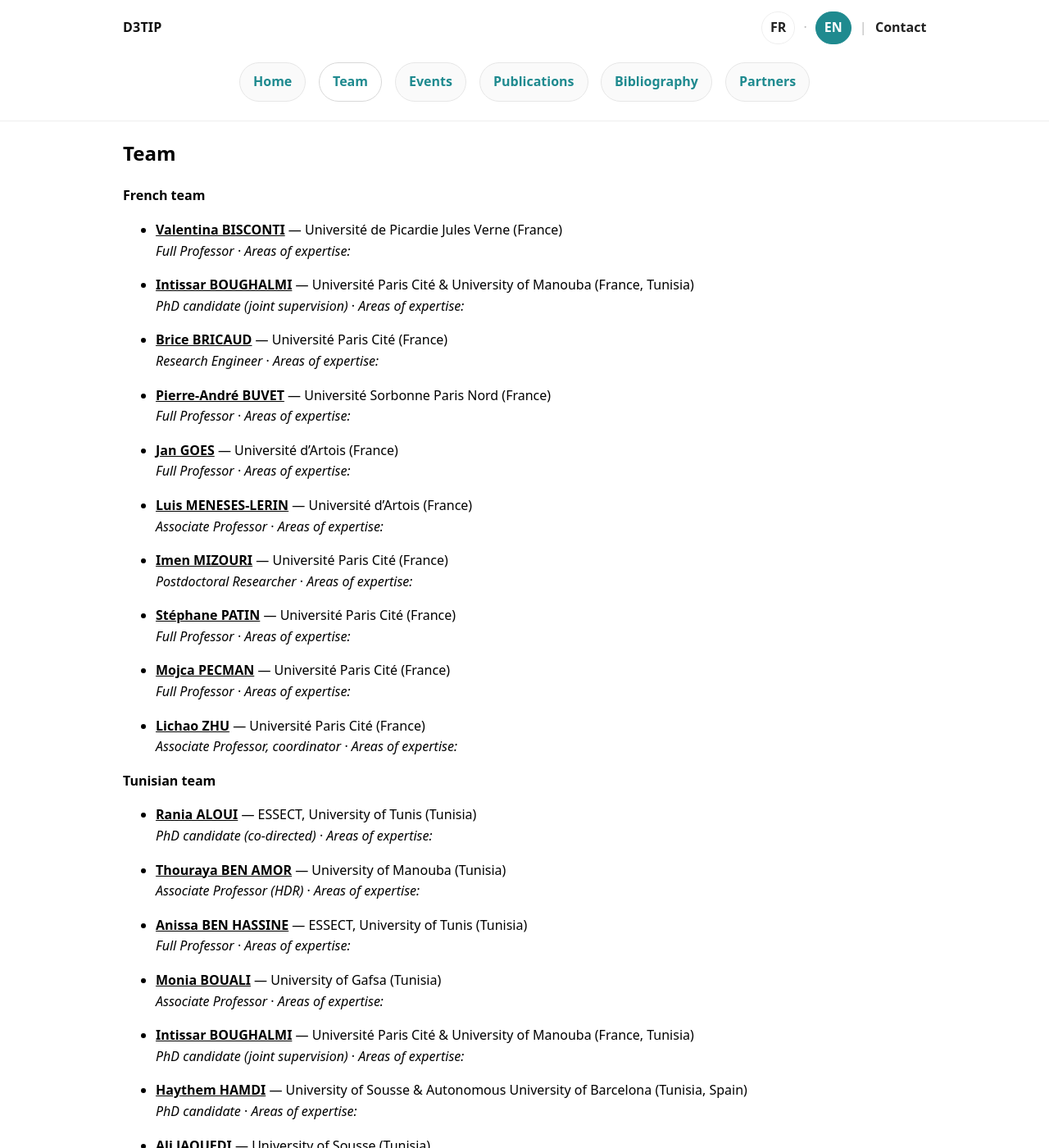
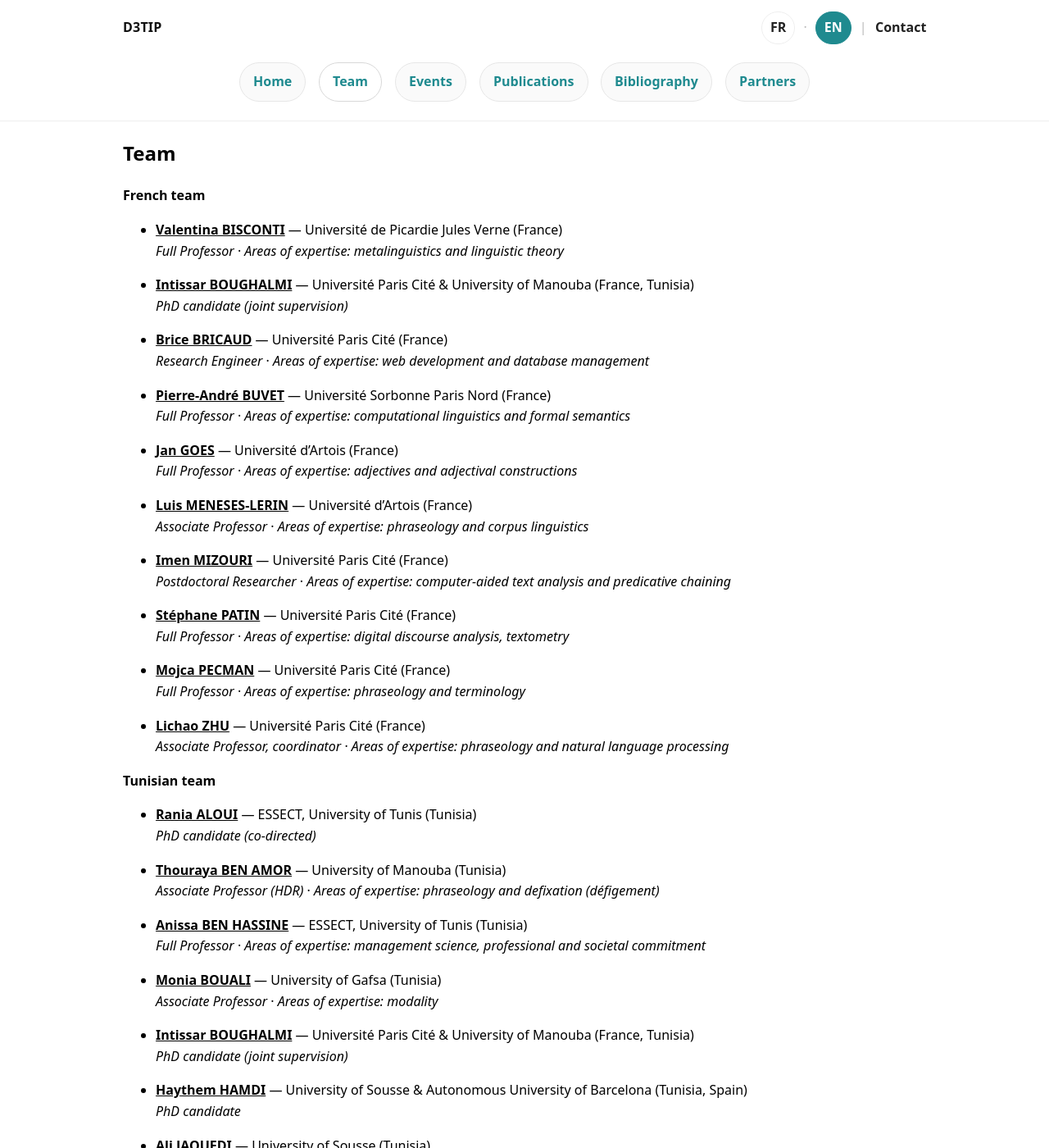
Before and after one commit to d3tip-phc-utique/d3tip-phc-utique.github.io, a Jekyll site: the page built from en/team.md, in a window 1280 px wide and 1400 px high. Shown: the whole window at 82% size. Built offline with Jekyll 4.4.1, drawn with Linux system fonts in a browser that asks for light colours; some of the changed text lies outside the part shown.

Commit message:
Update team.md

```diff
--- a/en/team.md
+++ b/en/team.md
@@ -7,79 +7,81 @@ key: team
 permalink: /en/team/
 ---
 **French team**
+
 - **[Valentina BISCONTI](https://cercll.u-picardie.fr/valentina-bisconti)** — Université de Picardie Jules Verne (France)
-  *Full Professor* · *Areas of expertise:*
+  *Full Professor* · *Areas of expertise: metalinguistics and linguistic theory*
 
 - **[Intissar BOUGHALMI](URL_PERSO)** — Université Paris Cité & University of Manouba (France, Tunisia)
-  *PhD candidate (joint supervision)* · *Areas of expertise:*
+  *PhD candidate (joint supervision)*
 
 - **[Brice BRICAUD](URL_PERSO)** — Université Paris Cité (France)
-  *Research Engineer* · *Areas of expertise:*
+  *Research Engineer* · *Areas of expertise: web development and database management*
 
 - **[Pierre-André BUVET](URL_PERSO)** — Université Sorbonne Paris Nord (France)
-  *Full Professor* · *Areas of expertise:*
+  *Full Professor* · *Areas of expertise: computational linguistics and formal semantics*
 
 - **[Jan GOES](URL_PERSO)** — Université d'Artois (France)
-  *Full Professor* · *Areas of expertise:*
+  *Full Professor* · *Areas of expertise: adjectives and adjectival constructions*
 
 - **[Luis MENESES-LERIN](URL_PERSO)** — Université d'Artois (France)
-  *Associate Professor* · *Areas of expertise:*
+  *Associate Professor* · *Areas of expertise: phraseology and corpus linguistics*
 
 - **[Imen MIZOURI](URL_PERSO)** — Université Paris Cité (France)
-  *Postdoctoral Researcher* · *Areas of expertise:*
+  *Postdoctoral Researcher* · *Areas of expertise: computer-aided text analysis and predicative chaining*
 
 - **[Stéphane PATIN](URL_PERSO)** — Université Paris Cité (France)
-  *Full Professor* · *Areas of expertise:*
+  *Full Professor* · *Areas of expertise: digital discourse analysis, textometry*
 
 - **[Mojca PECMAN](URL_PERSO)** — Université Paris Cité (France)
-  *Full Professor* · *Areas of expertise:*
+  *Full Professor* · *Areas of expertise: phraseology and terminology*
 
 - **[Lichao ZHU](https://zhulichao.fr)** — Université Paris Cité (France)
-  *Associate Professor, coordinator* · *Areas of expertise:*
+  *Associate Professor, coordinator* · *Areas of expertise: phraseology and natural language processing*
 
 
 **Tunisian team**
+
 - **[Rania ALOUI](URL_PERSO)** — ESSECT, University of Tunis (Tunisia)
-  *PhD candidate (co-directed)* · *Areas of expertise:*
+  *PhD candidate (co-directed)*
 
 - **[Thouraya BEN AMOR](URL_PERSO)** — University of Manouba (Tunisia)
-  *Associate Professor (HDR)* · *Areas of expertise:*
+  *Associate Professor (HDR)* · *Areas of expertise: phraseology and defixation (défigement)*
 
 - **[Anissa BEN HASSINE](URL_PERSO)** — ESSECT, University of Tunis (Tunisia)
-  *Full Professor* · *Areas of expertise:*
+  *Full Professor* · *Areas of expertise: management science, professional and societal commitment*
 
 - **[Monia BOUALI](URL_PERSO)** — University of Gafsa (Tunisia)
-  *Associate Professor* · *Areas of expertise:*
+  *Associate Professor* · *Areas of expertise: modality*
 
 - **[Intissar BOUGHALMI](URL_PERSO)** — Université Paris Cité & University of Manouba (France, Tunisia)
-  *PhD candidate (joint supervision)* · *Areas of expertise:*
+  *PhD candidate (joint supervision)*
 
 - **[Haythem HAMDI](URL_PERSO)** — University of Sousse & Autonomous University of Barcelona (Tunisia, Spain)
-  *PhD candidate* · *Areas of expertise:*
+  *PhD candidate*
 
 - **[Ali JAOUEDI](URL_PERSO)** — University of Sousse (Tunisia)
-  *Postdoctoral Researcher* · *Areas of expertise:*
+  *Postdoctoral Researcher* · *Areas of expertise: meta-terminology and Arabic linguistics*
 
 - **[Safa KRIFI](URL_PERSO)** — University of Gafsa (Tunisia)
-  *PhD candidate* · *Areas of expertise:*
+  *PhD candidate*
 
 - **[Dhouha LAJMI](URL_PERSO)** — University of Sfax (Tunisia)
-  *Associate Professor* · *Areas of expertise:*
+  *Associate Professor* · *Areas of expertise: verbal constructions, actualization*
 
 - **[Soumaya MEJRI](URL_PERSO)** — ESSECT, University of Tunis (Tunisia)
-  *Associate Professor, coordinator* · *Areas of expertise:*
+  *Associate Professor, coordinator* · *Areas of expertise: financial analysis, computer-aided phraseology*
 
 - **[Béchir OUERHANI](URL_PERSO)** — University of Sousse (Tunisia)
-  *Associate Professor* · *Areas of expertise:*
+  *Associate Professor* · *Areas of expertise: pragmatic phraseology, Arabic linguistics*
 
 - **[Lassaad OUESLATI](URL_PERSO)** — University of Tunis (Tunisia)
-  *Associate Professor (HDR)* · *Areas of expertise:*
+  *Associate Professor (HDR)* · *Areas of expertise: adverbs and adverbial constructions*
 
 - **[Dorra TALBI](URL_PERSO)** — ESSECT, University of Tunis (Tunisia)
-  *Associate Professor* · *Areas of expertise:*
+  *Associate Professor* · *Areas of expertise: business management*
 
 - **[Nour El Houda YEFERNI](URL_PERSO)** — ESSECT, University of Tunis (Tunisia)
-  *PhD candidate* · *Areas of expertise:*
+  *PhD candidate*
 
 - **[Anissa ZRIGUE](URL_PERSO)** — University of Kairouan (Tunisia)
-  *Associate Professor (HDR)* · *Areas of expertise:*
+  *Associate Professor (HDR)* · *Areas of expertise: language didactics*
```
